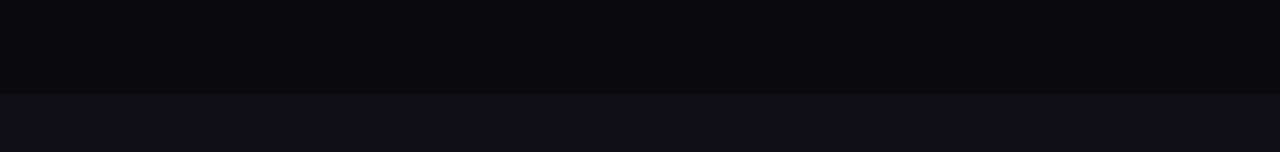
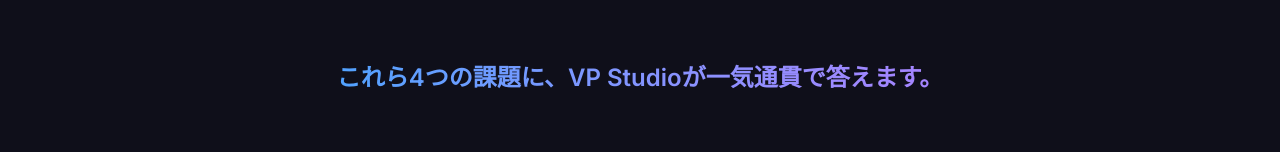
Before and after one commit to kentatakagi00/landing-page, a Next.js app: page / in a window 1280 px wide. Shown: the part 1433-1585 px from the top of the page. Built offline with nearby package versions, Linux system fonts and the light colour scheme; no server answers.

Commit message:
課題セクション末尾につなぎ文「VP Studioが一気通貫で答えます」を追加
Co-Authored-By: Claude Sonnet 4.6 <noreply@anthropic.com>

```diff
--- a/app/components/Challenges.tsx
+++ b/app/components/Challenges.tsx
@@ -54,7 +54,7 @@ const challenges: Challenge[] = [
 
 export default function Challenges() {
   return (
-    <section id="challenges" className="bg-[#0a0a0f] py-24">
+    <section id="challenges" className="bg-[#0f0f1a] py-24">
       <div className="mx-auto max-w-7xl px-6">
         {/* Section heading */}
         <motion.div
@@ -97,6 +97,19 @@ export default function Challenges() {
             );
           })}
         </div>
+
+        {/* Bridge to features */}
+        <motion.p
+          className="mt-16 text-center text-xl font-semibold md:text-2xl"
+          initial={{ opacity: 0, y: 20 }}
+          whileInView={{ opacity: 1, y: 0 }}
+          viewport={{ once: true, margin: "-40px" }}
+          transition={{ duration: 0.6, delay: 0.2 }}
+        >
+          <span className="bg-gradient-to-r from-blue-400 to-violet-400 bg-clip-text text-transparent">
+            これら4つの課題に、VP&nbsp;Studioが一気通貫で答えます。
+          </span>
+        </motion.p>
       </div>
     </section>
   );
```
